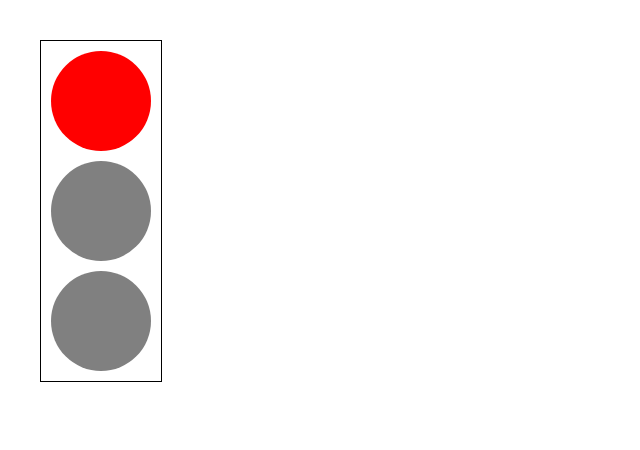
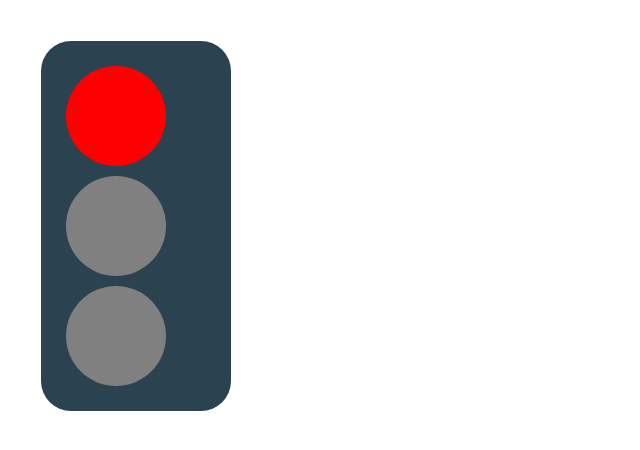
Before and after one commit to Tobin-jn/Daily-Practice, a React (Create React App) app in the folder stoplight-react/: page / in a window 1280 px wide. Shown: the top 450 px of the page, without its empty margins (0-640 px from the left). Built offline with nearby package versions, Linux system fonts and the light colour scheme.

Commit message:
Add styling

```diff
--- a/stoplight-react/src/index.css
+++ b/stoplight-react/src/index.css
@@ -1,13 +1,21 @@
-/*Version 2*/
-
 body {
   margin: 0;
   padding: 0;
+  box-sizing: border-box;
 }
 
 .App {
-  border: thin black solid;
-  margin: 40px;
+  background-color: #2b4251;
+  margin: 41px;
+  padding: 15px;
+  width: 160px;
+  border-radius: 30px;
+}
+
+.lights-container {
+  background-color: #fff;
+  margin: 10px;
+  padding: 10px;
   width: 120px;
 }
 
@@ -18,39 +26,3 @@ body {
   border-radius: 50%;
   background-color: gray;
 }
-
-
-
-
-/*Version 1*/
-/*
-body {
-  margin: 0;
-  padding: 0;
-}
-
-.App {
-  border: thin black solid;
-  margin: 40px;
-  width: 120px;
-}
-
-.light {
-  margin: 10px;
-  width: 100px;
-  height: 100px;
-  border-radius: 50%;
-  background-color: gray;
-}
-
-.red {
-  background-color: red;
-}
-
-.yellow {
-  background-color: yellow;
-}
-
-.green {
-  background-color: green;
-}*/
```
